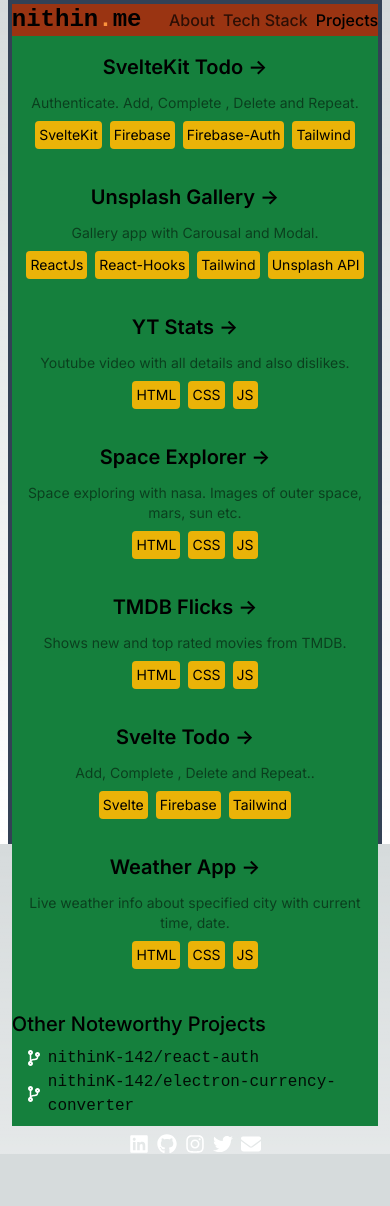
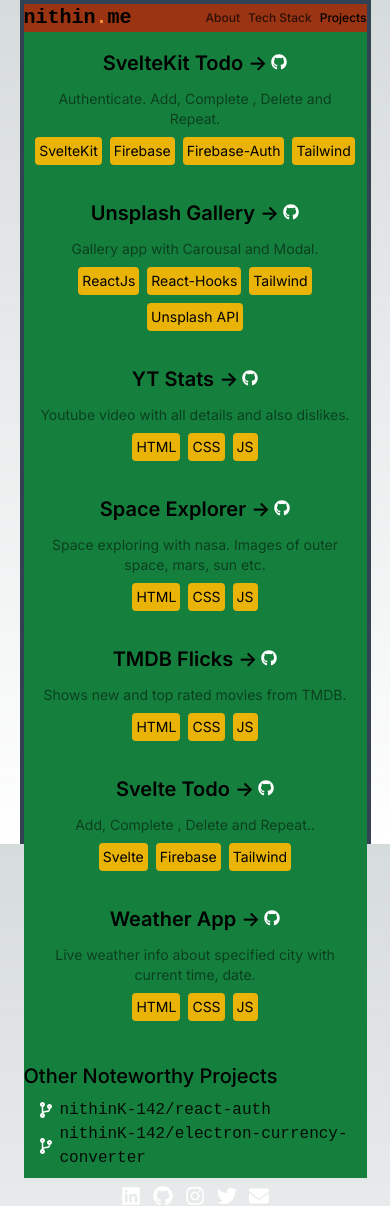
Before and after one commit to nithinK-142/nithin.me, a Next.js app: page /projects in a window 390 px wide. Before the commit the page ends 1154 px from the top, so only its background shows below. Built offline with nearby package versions, Linux system fonts and the light colour scheme.

Commit message:
update: navbar reponsive and other fix.

```diff
--- a/app/components/Cards.tsx
+++ b/app/components/Cards.tsx
@@ -8,10 +8,11 @@ const Cards = ({ href, title, description, technologies }: main) => (
       <a href={href} className="" target="_blank" rel="noopener noreferrer">
         {title}{" "}
       </a>
-      <span className="inline-block transition-transform group-hover:rotate-180 motion-reduce:transform-none">
+      <span className="inline-block transition-transform group-hover:rotate-180 group-hover:text-blue-200 motion-reduce:transform-none">
         -&gt;
       </span>
-      <span className="opacity-0 group-hover:opacity-100">
+      {/* <span className="opacity-0 group-hover:opacity-100"> */}
+      <span>
         <a href={href} target="_blank" rel="noopener noreferrer">
           <button className="h-4 pl-1 fill-white">{Icons.github}</button>
         </a>
--- a/app/components/Navbar.tsx
+++ b/app/components/Navbar.tsx
@@ -12,18 +12,18 @@ const Navbar = () => {
     <nav className="flex justify-between items-center bg-orange-800">
       <div>
         <Link href="/">
-          <h1 className="text-2xl font-bold font-jbmono">
+          <h1 className="text-xl sm:text-2xl font-bold font-jbmono">
             nithin<span className="text-orange-400">.</span>me
           </h1>
         </Link>
       </div>
-      <div className="flex gap-2 sm:gap-4">
+      <div className="flex flex-wrap gap-2 sm:gap-4">
         {navItems.map((item) => {
           const isActive = pathname === item.path;
           return (
             <p
               key={item.path}
-              className={`font-medium ${
+              className={`font-medium text-xs sm:text-base ${
                 isActive ? "opacity-100" : "opacity-70"
               }`}
             >
--- a/app/components/Socials.tsx
+++ b/app/components/Socials.tsx
@@ -4,12 +4,12 @@ import { Icons } from "../data/icons";
 
 const Socials = () => {
   return (
-    <ul className="flex items-center gap-2 text-xl">
+    <ul className="flex items-center space-x-3 text-xl">
       {socialMediaData.map(({ platform, url, icon }, index) => {
         return (
           <li key={index}>
             <a href={url} title={platform} target="_blank" rel="noreferrer">
-              <div className="h-5 fill-white sm:h-5">{Icons[icon]}</div>
+              <div className="h-5 fill-white">{Icons[icon]}</div>
             </a>
           </li>
         );
--- a/app/layout.tsx
+++ b/app/layout.tsx
@@ -26,7 +26,7 @@ export default function RootLayout({
       </head>
       <body className={inter.className}>
         <div className="w-full flex justify-center ">
-          <div className="h-screen w-[96%] sm:w-[70%] flex flex-col justify-between py-1 sm:py-2 bg-slate-700 px-1 sm:px-2">
+          <div className="h-screen w-[90%] sm:w-[70%] flex flex-col justify-between py-1 sm:py-2 bg-slate-700 px-1 sm:px-2">
             <Navbar />
             <main className="bg-green-700">{children}</main>
             <Footer />
```
